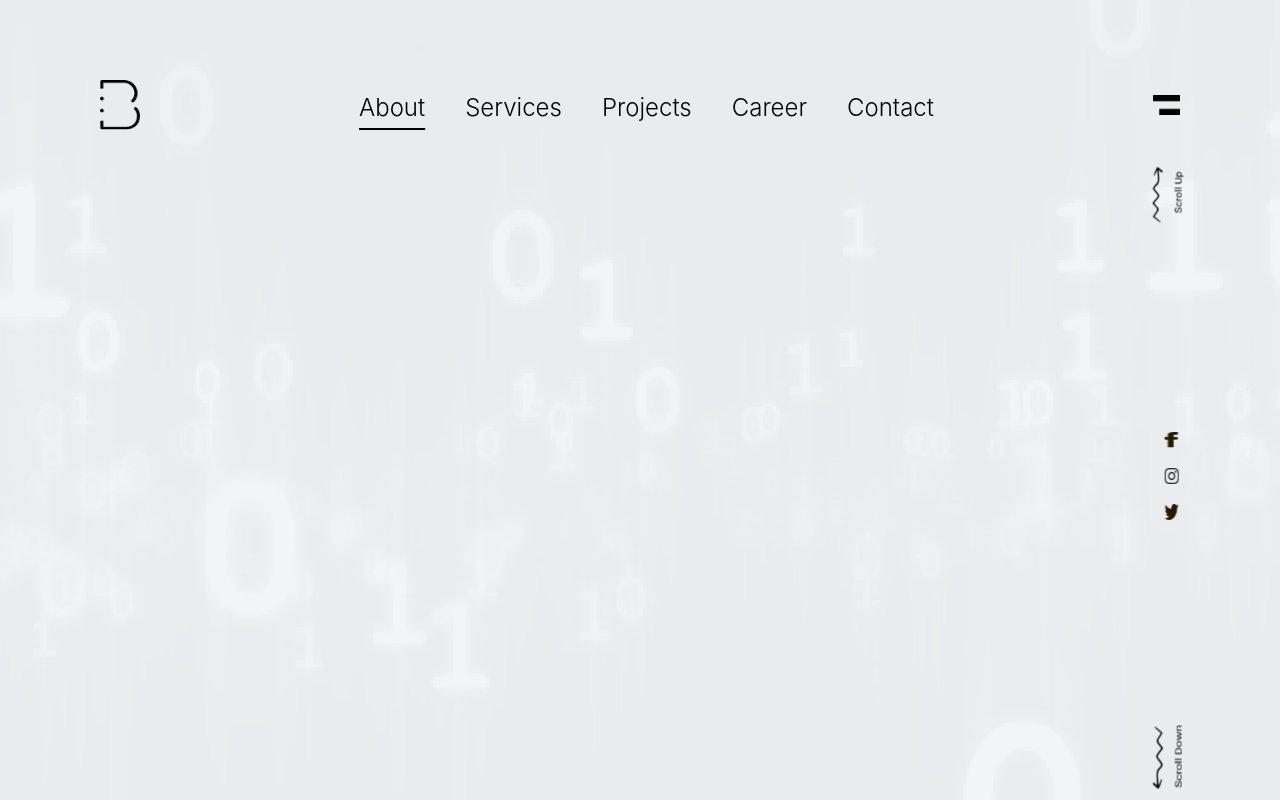
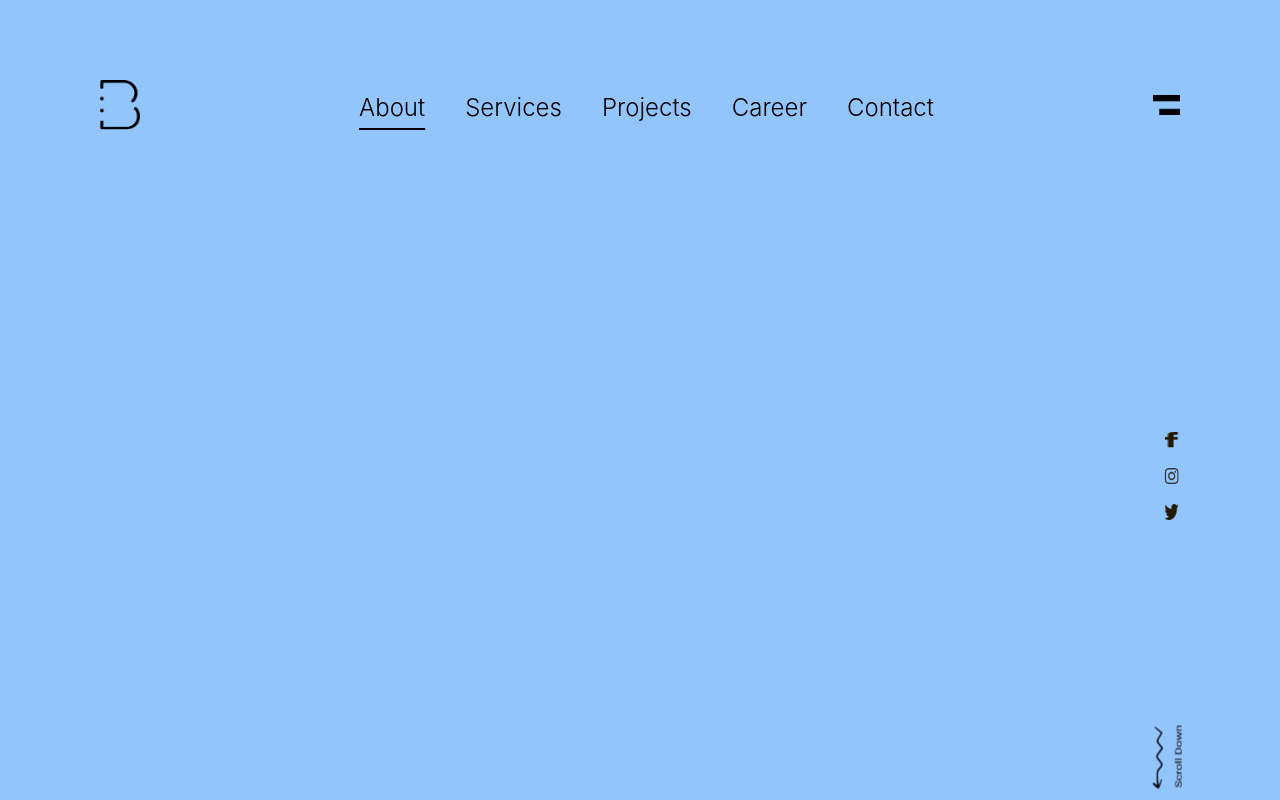
Before and after one commit to fouadchahd/next-starter, a Next.js app: page /about in a window 1280 px wide. Built offline with nearby package versions, Linux system fonts and the light colour scheme.

Commit message:
add tailwind hide scroll bar

```diff
--- a/components/HeaderNavigation.tsx
+++ b/components/HeaderNavigation.tsx
@@ -5,7 +5,7 @@ export const HeaderNavigation = (props: {
   selectedItem: number;
 }): React.ReactElement => {
   return (
-    <div className="fixed mt-[80px] flex flex-row justify-between items-center px-[100px]  w-screen  ">
+    <div className="z-50 fixed mt-[80px] flex flex-row justify-between items-center px-[100px]  w-screen  ">
       <span>
         <Link href={"/"} passHref>
           <Image
--- a/components/SideIndicator.tsx
+++ b/components/SideIndicator.tsx
@@ -4,18 +4,17 @@ const SideIndicator = ({
   up = false,
   down = false,
 }: {
-  up: boolean;
-  down: boolean;
+  up?: boolean;
+  down?: boolean;
 }): React.ReactElement => {
   return (
-    <div className="fixed overflow-y-visible translate-x-1/3 right-0  mr-[100px] mt-[150px] w-[50px] h-4/5">
+    <div className=" absolute overflow-y-visible translate-x-1/3 right-0  mr-[100px] mt-[150px] w-[50px] h-4/5">
       <div
         className={
           "w-full overflow-y-visible h-full my-2 flex flex-col justify-between flex-1 "
         }
       >
-        {up == true && (
-          <span className="animate-bounce">
+        <span className={up == true ? "animate-bounce" : "invisible"}>
           <Image
             alt="press to scroll up"
             src="/images/scroll-up.png"
@@ -24,7 +23,7 @@ const SideIndicator = ({
             className={"cursor-pointer"}
           />
         </span>
-        )}
+
         <div className="flex flex-col justify-center items-center space-y-3">
           <span>
             <Image
@@ -54,8 +53,7 @@ const SideIndicator = ({
             />
           </span>
         </div>
-        {down == true && (
-          <span className="animate-bounce">
+        <span className={down == true ? "animate-bounce" : "invisible"}>
           <Image
             alt="press to scroll down"
             src="/images/scroll-down.png"
@@ -64,7 +62,6 @@ const SideIndicator = ({
             className={"cursor-pointer "}
           />
         </span>
-        )}
       </div>
     </div>
   );
--- a/package.json
+++ b/package.json
@@ -18,7 +18,8 @@
     "eslint-plugin-import": "^2.25.3",
     "next": "12.0.7",
     "react": "17.0.2",
-    "react-dom": "17.0.2"
+    "react-dom": "17.0.2",
+    "tailwind-scrollbar-hide": "^1.1.7"
   },
   "devDependencies": {
     "@babel/cli": "^7.14.8",
--- a/pages/about.tsx
+++ b/pages/about.tsx
@@ -5,11 +5,27 @@ import { HeaderNavigation } from "@components/HeaderNavigation";
 import SideIndicator from "@components/SideIndicator";
 const About: NextPage = () => {
   return (
-    <div className="h-screen w-screen bg-gray-100 bg-digit-background">
+    <>
       <HeaderNavigation selectedItem={0} />
-      <SideIndicator up down />
-      <WebSiteHead title="Bits • About" />
-    </div>
+      <div className="h-screen scrollbar-hide w-screen overflow-x-hidden overflow-y-visible bg-gray-100 bg-digit-background">
+        <WebSiteHead title="Bits • About" />
+        <div className="relative h-screen w-screen bg-blue-300">
+          <SideIndicator down />
+        </div>
+        <div className=" relative h-screen w-screen bg-green-300">
+          <SideIndicator up down />
+        </div>
+        <div className=" relative h-screen w-screen bg-violet-300">
+          <SideIndicator up down />
+        </div>
+        <div className=" relative h-screen w-screen bg-rose-400">
+          <SideIndicator up down />
+        </div>
+        <div className="relative h-screen w-screen bg-pink-300">
+          <SideIndicator up />
+        </div>
+      </div>
+    </>
   );
 };
 
--- a/tailwind.config.js
+++ b/tailwind.config.js
@@ -13,5 +13,5 @@ module.exports = {
       },
     },
   },
-  plugins: [],
+  plugins: [require("tailwind-scrollbar-hide")],
 };
```
Also changed, not shown: 2 other files (tests, documents, lock files or other folders). Lines whose indentation alone changed are shown as unchanged.
